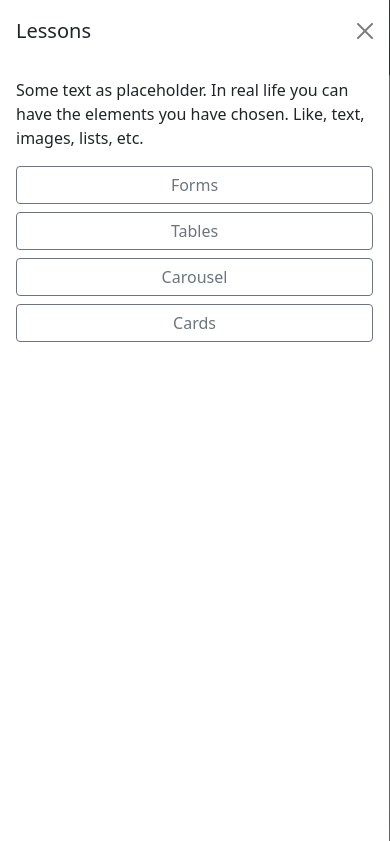
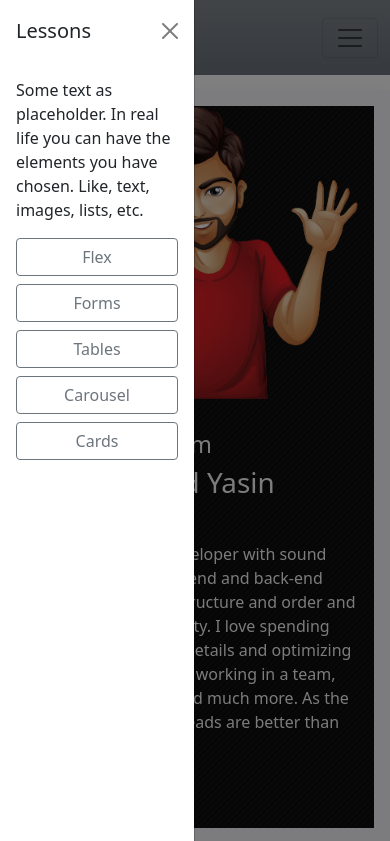
Before and after one commit to myb12/bootstrap-practice, a plain HTML site: page index.html in a window 390 px wide. Both pictures are taken after a click on the button 32 px from the left and 97 px from the top of the page. Shown: the top 841 px of the page. Drawn offline with nearby package versions, Linux system fonts and the light colour scheme.

Commit message:
Offcanvas issue

```diff
--- a/assets/css/style.css
+++ b/assets/css/style.css
@@ -1,12 +1,13 @@
-main{
-    margin-top: 80px;
-}
+
 
 .button-search:hover{
     background-color: #afd275;
 }
 section{
     background-color:#e4ddf444;
+}
+.helper-div{
+    height: 90px;
 }
 
 .form-control:focus {
@@ -35,9 +36,15 @@ section{
 }
 
 
+
+
 /* Mobile view */
 @media only screen and (max-width:767px) {
     .author-image{
         margin-bottom: 2rem;
     }
+
+    .offcanvas{
+        width: 50%;
+    }
 }
--- a/index.html
+++ b/index.html
@@ -14,10 +14,11 @@
 </head>
 
 <body>
-    <header class="fixed-top">
+    <header class="fixed-top" >
         <nav class="navbar navbar-expand-lg navbar-light bg-secondary bg-gradient">
             <div class="container-fluid">
-                <a class="navbar-brand text-light" href="#"><img src="images/myb-circle.svg" alt="" style="width: 3rem;" class="d-inline-block align-text-top"></a>
+                <a class="navbar-brand text-light" href="#"><img src="images/myb-circle.svg" alt="" style="width: 3rem;"
+                        class="d-inline-block align-text-top"></a>
                 <button class="navbar-toggler" type="button" data-bs-toggle="collapse"
                     data-bs-target="#navbarSupportedContent" aria-controls="navbarSupportedContent"
                     aria-expanded="false" aria-label="Toggle navigation">
@@ -26,11 +27,11 @@
                 <div class="collapse navbar-collapse" id="navbarSupportedContent">
                     <ul class="navbar-nav me-auto mb-2 mb-lg-0">
                         <li class="nav-item ">
-                            <a class="nav-link active text-light" aria-current="page" href="#carousel-section">Home</a>
+                            <a class="nav-link active text-light" aria-current="page" href="#flex-section">Home</a>
                         </li>
 
                         <li class="nav-item">
-                            <a class="nav-link text-light" href="#">Link</a>
+                            <a class="nav-link text-light" href="#carousel-section">Link</a>
                         </li>
 
                     </ul>
@@ -49,8 +50,8 @@
                 class="fas fa-angle-double-right fa-2x text-secondary" data-bs-toggle="tooltip"
                 data-bs-placement="right" title="Expand"></i></a>
 
-        <div class=" offcanvas offcanvas-start" tabindex="-1" id="offcanvasExample"
-            aria-labelledby="offcanvasExampleLabel">
+        <div class="offcanvas offcanvas-start positin-absolute" data-bs-scroll="true" tabindex="-1"
+            id="offcanvasExample" aria-labelledby="offcanvasScrollingLabel">
             <div class="offcanvas-header">
                 <h5 class="offcanvas-title" id="offcanvasExampleLabel">Lessons</h5>
                 <button type="button" class="btn-close text-reset" data-bs-dismiss="offcanvas"
@@ -62,27 +63,26 @@
                     images, lists, etc.
                 </div>
                 <div class="d-grid gap-2 mt-3">
-                    <a class="btn btn-outline-secondary" target="" href="#form-section"
-                        data-bs-dismiss="offcanvas">Forms</a>
-                    <a class="btn btn-outline-secondary" target="" href="#table-section"
-                        data-bs-dismiss="offcanvas">Tables</a>
-                    <a class="btn btn-outline-secondary" target="" href="#carousel-section"
-                        data-bs-dismiss="offcanvas">Carousel</a>
-                    <a class="btn btn-outline-secondary" target="" href="#card-section"
-                        data-bs-dismiss="offcanvas">Cards</a>
+                    <a class="btn btn-outline-secondary" target="" href="#flex-section">Flex</a>
+                    <a class="btn btn-outline-secondary" target="" href="#form-section">Forms</a>
+                    <a class="btn btn-outline-secondary" target="" href="#table-section">Tables</a>
+                    <a class="btn btn-outline-secondary" target="" href="#carousel-section">Carousel</a>
+                    <a class="btn btn-outline-secondary" target="" href="#card-section">Cards</a>
                 </div>
             </div>
         </div>
 
     </header>
 
-    <main>
-        <section class="container-sm shadow p-3 my-5 rounded" id="flex-section">
-            <div class="flex-wrapper d-flex flex-column flex-lg-row align-items-center justify-content-center px-3">
+    <main >
+        <div class="helper-div" id="flex-section"></div>
+        <section class="container-sm shadow p-3 rounded">
+            <div class="flex-wrapper d-flex flex-column flex-lg-row align-items-center justify-content-center px-3
+            ">
                 <div class="author-image align-self-end">
-                    <img style="width:100%; height: 300px;" src="images/author/1.png" alt="">
+                    <img width="300" src="images/pp.png" alt="">
                 </div>
-                <div class="author-info text-light flex-grow-1">
+                <div class="author-info text-light flex-grow-1 ms-2">
                     <h3>Hello World! I’m</h3>
                     <h1>Mohammad Yasin</h1>
                     <h4>Web Developer</h4>
@@ -111,20 +111,24 @@
                                 </div>
                                 <div class="modal-body d-flex flex-column">
                                     <div class="my-phone mb-2 d-flex align-items-center">
-                                        <span class="icon-button d-flex justify-content-center align-items-center"><i class="fas fa-phone-alt"></i></span>
+                                        <span class="icon-button d-flex justify-content-center align-items-center"><i
+                                                class="fas fa-phone-alt"></i></span>
                                         <span class="ms-2">01674687835</span>
                                     </div>
                                     <div class="my-email mb-2 d-flex align-items-center">
-                                        <span  class="icon-button d-flex justify-content-center align-items-center"><i class="fas fa-paper-plane"></i></span>
+                                        <span class="icon-button d-flex justify-content-center align-items-center"><i
+                                                class="fas fa-paper-plane"></i></span>
                                         <span class="ms-2 text-break">mohammadyasinbappy@outlook.com</span>
                                     </div>
                                     <div class="my-site mb-2 d-flex align-items-center">
-                                        <span  class="icon-button d-flex justify-content-center align-items-center"><i class="fas fa-globe"></i></span>
+                                        <span class="icon-button d-flex justify-content-center align-items-center"><i
+                                                class="fas fa-globe"></i></span>
                                         <span class="ms-2"><a class="text-decoration-none" target="_blank"
                                                 href="https://mohammad-yasin.netlify.app/">Mohammad Yasin</a></span>
                                     </div>
                                     <div class="my-home mb-2 d-flex align-items-center">
-                                        <span  class="icon-button d-flex justify-content-center align-items-center"><i class="fas fa-home"></i></span>
+                                        <span class="icon-button d-flex justify-content-center align-items-center"><i
+                                                class="fas fa-home"></i></span>
                                         <span class="ms-2">Chattogram, Bangladesh</span>
                                     </div>
                                 </div>
@@ -140,8 +144,8 @@
             </div>
         </section>
 
-
-        <section class="container-sm shadow  p-3 my-5 rounded" id="form-section">
+        <div class="helper-div" id="form-section"></div>
+        <section class="container-sm shadow  p-3 rounded">
             <h2>This is an example of a bootstrap form with floating label.</h2>
             <p>Lorem ipsum dolor sit amet consectetur adipisicing elit. Ab mollitia possimus, fugit officia atque dolore
                 itaque odit cumque, ex ad non dolorem harum officiis quod nam eos distinctio excepturi! Doloremque
@@ -171,7 +175,8 @@
             </div>
         </section>
 
-        <section class="container-sm shadow  p-3 my-5 rounded" id="table-section">
+        <div class="helper-div" id="table-section"></div>
+        <section class="container-sm shadow  p-3 rounded">
             <h2>This is an example of a bootstrap table.</h2>
             <p>Lorem ipsum dolor sit amet consectetur adipisicing elit. Ab mollitia possimus, fugit officia atque dolore
                 itaque odit cumque, ex ad non dolorem harum officiis quod nam eos distinctio excepturi! Doloremque
@@ -208,7 +213,8 @@
             </table>
         </section>
 
-        <section class="container-sm shadow  p-3 mb-5 rounded" id="carousel-section">
+        <div class="helper-div" id="carousel-section"></div>
+        <section class="container-sm shadow  p-3 rounded">
             <h2>This is an example of a bootstrap carousel.</h2>
             <p>Lorem ipsum dolor sit amet consectetur adipisicing elit. Ab mollitia possimus, fugit officia atque dolore
                 itaque odit cumque, ex ad non dolorem harum officiis quod nam eos distinctio excepturi! Doloremque
@@ -250,7 +256,8 @@
             </div>
         </section>
 
-        <section class="container-sm shadow p-3 mb-5 rounded" id="card-section">
+        <div class="helper-div" id="card-section"></div>
+        <section class="container-sm shadow p-3 rounded">
             <h2>This is an example of a bootstrap cards.</h2>
             <p>Lorem ipsum dolor sit amet consectetur adipisicing elit. Ab mollitia possimus, fugit officia atque dolore
                 itaque odit cumque, ex ad non dolorem harum officiis quod nam eos distinctio excepturi! Doloremque
```
Also changed, not shown: images/pp.png (added).
